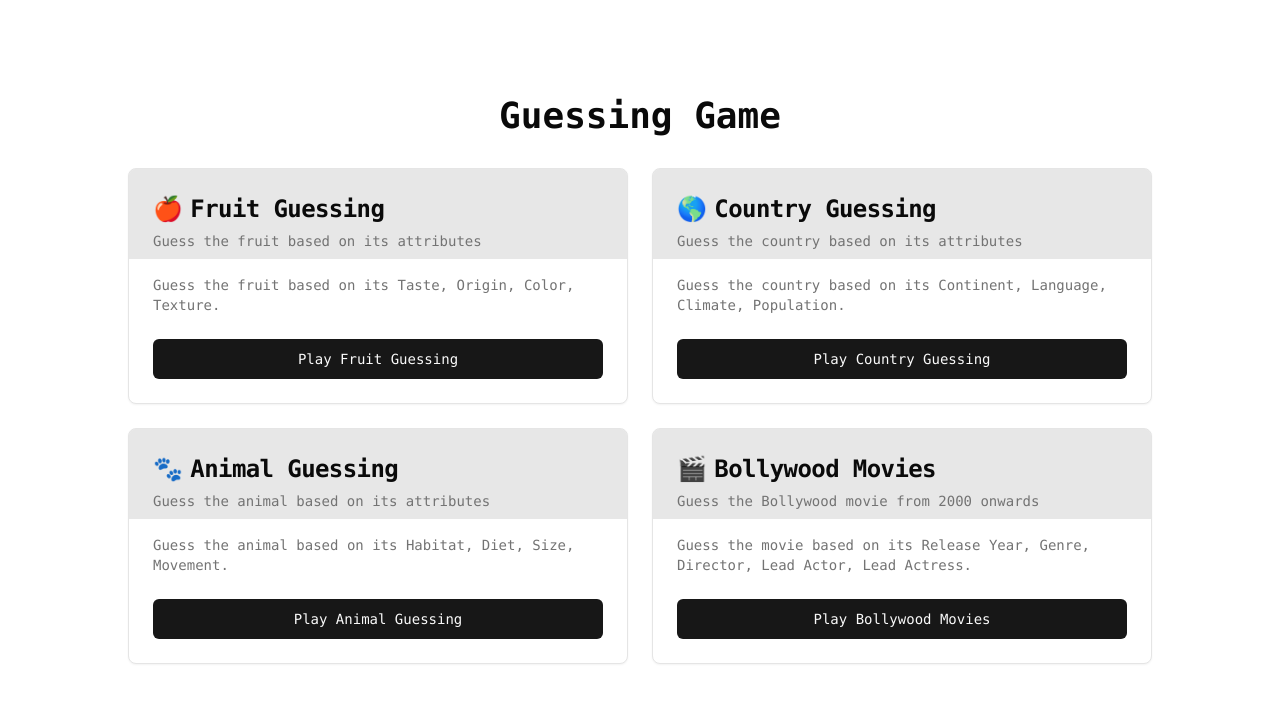
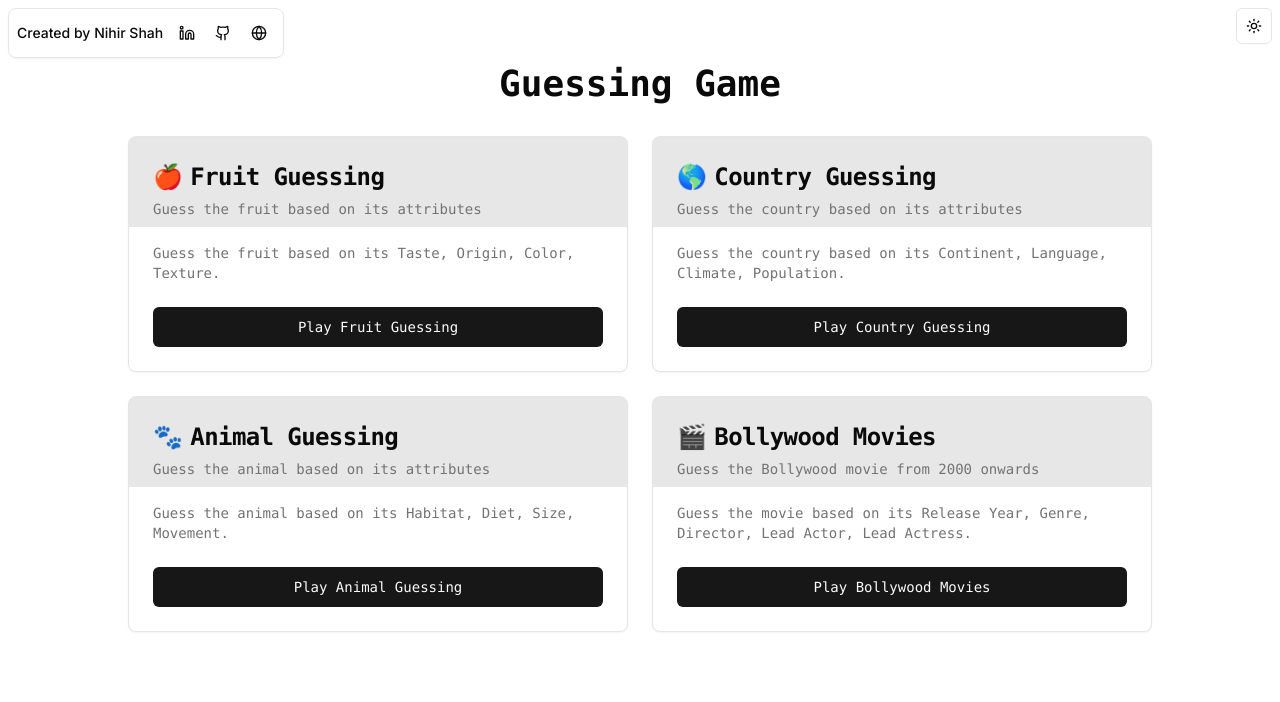
Before and after one commit to Nihir10dec/customWordle, a Next.js app: page / in a window 1280 px wide. Shown: the top 702 px of the page. Built offline with nearby package versions, Linux system fonts and the light colour scheme.

Commit message:
Added Author info and theme toggle as well as share results

```diff
--- a/app/layout.tsx
+++ b/app/layout.tsx
@@ -2,13 +2,17 @@ import type React from "react"
 import "@/app/globals.css"
 import { Inter } from "next/font/google"
 import { ThemeProvider } from "@/components/theme-provider"
+import { ThemeToggle } from "@/components/theme-toggle";
+import AuthorInfo from "@/components/author-info";
 
 const inter = Inter({ subsets: ["latin"] })
 
 export const metadata = {
-  title: "Guessing Game",
-  description: "A fun guessing game with multiple categories",
-    generator: 'v0.dev'
+  title: "Guessing Game by Nihir Shah",
+  description: "A fun guessing game with multiple categories created by Nihir Shah.",
+  creator: 'Nihir Shah',
+  authors: 'Nihir Shah',
+
 }
 
 export default function RootLayout({ children }: { children: React.ReactNode }) {
@@ -16,6 +20,13 @@ export default function RootLayout({ children }: { children: React.ReactNode })
     <html lang="en" suppressHydrationWarning>
       <body className={inter.className}>
         <ThemeProvider attribute="class" defaultTheme="system" enableSystem>
+          <AuthorInfo
+            name="Nihir Shah"
+            linkedinUrl="https://www.linkedin.com/in/nihir-shah/"
+            githubUrl="https://github.com/Nihir10dec"
+            portfolioUrl="https://nihir-shah.netlify.app/"
+          />
+          <ThemeToggle />
           {children}
         </ThemeProvider>
       </body>
--- a/app/page.tsx
+++ b/app/page.tsx
@@ -2,7 +2,7 @@ import CategorySelection from "@/components/category-selection"
 
 export default function Home() {
   return (
-    <main className="flex min-h-screen flex-col items-center justify-between p-4 md:p-24">
+    <main className="flex min-h-screen flex-col items-center justify-between pt-16 p-4 md:p-16">
       <div className="z-10 w-full max-w-5xl items-center justify-center font-mono text-sm">
         <h1 className="text-3xl md:text-4xl font-bold text-center mb-8">Guessing Game</h1>
         <CategorySelection />
--- /dev/null
+++ b/components/author-info.tsx
@@ -0,0 +1,70 @@
+import Link from "next/link"
+import { Github, Linkedin, Globe } from "lucide-react"
+import { Button } from "@/components/ui/button"
+import { Tooltip, TooltipContent, TooltipProvider, TooltipTrigger } from "@/components/ui/tooltip"
+
+interface AuthorInfoProps {
+  name: string
+  linkedinUrl: string
+  githubUrl: string
+  portfolioUrl: string
+}
+
+export default function AuthorInfo({ name, linkedinUrl, githubUrl, portfolioUrl }: AuthorInfoProps) {
+  return (
+    <div className="fixed top-2 left-2 z-50 flex items-center gap-2 bg-background/80 backdrop-blur-sm p-2 rounded-lg shadow-sm border">
+      <span className="text-sm font-medium hidden md:inline-block">Created by {name}</span>
+      <span className="text-sm font-medium md:hidden">By {name}</span>
+
+      <div className="flex items-center gap-1">
+        <TooltipProvider>
+          <Tooltip>
+            <TooltipTrigger asChild>
+              <Button variant="ghost" size="icon" className="h-8 w-8" asChild>
+                <Link href={linkedinUrl} target="_blank" rel="noopener noreferrer">
+                  <Linkedin className="h-4 w-4" />
+                  <span className="sr-only">LinkedIn</span>
+                </Link>
+              </Button>
+            </TooltipTrigger>
+            <TooltipContent>
+              <p>LinkedIn Profile</p>
+            </TooltipContent>
+          </Tooltip>
+        </TooltipProvider>
+
+        <TooltipProvider>
+          <Tooltip>
+            <TooltipTrigger asChild>
+              <Button variant="ghost" size="icon" className="h-8 w-8" asChild>
+                <Link href={githubUrl} target="_blank" rel="noopener noreferrer">
+                  <Github className="h-4 w-4" />
+                  <span className="sr-only">GitHub</span>
+                </Link>
+              </Button>
+            </TooltipTrigger>
+            <TooltipContent>
+              <p>GitHub Profile</p>
+            </TooltipContent>
+          </Tooltip>
+        </TooltipProvider>
+
+        <TooltipProvider>
+          <Tooltip>
+            <TooltipTrigger asChild>
+              <Button variant="ghost" size="icon" className="h-8 w-8" asChild>
+                <Link href={portfolioUrl} target="_blank" rel="noopener noreferrer">
+                  <Globe className="h-4 w-4" />
+                  <span className="sr-only">Portfolio</span>
+                </Link>
+              </Button>
+            </TooltipTrigger>
+            <TooltipContent>
+              <p>Portfolio Site</p>
+            </TooltipContent>
+          </Tooltip>
+        </TooltipProvider>
+      </div>
+    </div>
+  )
+}
--- a/components/guessing-game.tsx
+++ b/components/guessing-game.tsx
@@ -15,6 +15,7 @@ import GameStats from "./game-stats"
 import HowToPlay from "./how-to-play"
 import { useGameStats } from "@/hooks/use-game-stats"
 import { useSound } from "@/hooks/use-sound"
+import ShareResults from "./share-result"
 
 export default function GuessingGame({ category }: { category: string }) {
   const categoryData = getCategoryData(category)
@@ -179,11 +180,11 @@ export default function GuessingGame({ category }: { category: string }) {
             )}
           </CardTitle>
           <div className="flex items-center">
-            <Button variant="ghost" size="icon" className="h-8 w-8 mr-1" onClick={() => setShowHowToPlay(true)}>
+            <Button variant="ghost" size="icon" className="h-8 w-8 ml-1" onClick={() => setShowHowToPlay(true)}>
               <HelpCircle className="h-4 w-4" />
               <span className="sr-only">How to Play</span>
             </Button>
-            <Button variant="ghost" size="icon" className="h-8 w-8" onClick={() => setShowStats(true)}>
+            <Button variant="ghost" size="icon" className="h-8 w-8 ml-1" onClick={() => setShowStats(true)}>
               <BarChart className="h-4 w-4" />
               <span className="sr-only">Statistics</span>
             </Button>
@@ -228,9 +229,12 @@ export default function GuessingGame({ category }: { category: string }) {
           ))}
         </div>
       </CardContent>
-      <CardFooter className="flex justify-between">
+      <CardFooter className="flex flex-wrap justify-between gap-2">
         <div className="text-sm text-muted-foreground">Attempts: {attempts}</div>
-        <Button onClick={startNewGame}>{gameWon ? "Play Again" : "New Game"}</Button>
+        <div className="flex items-center gap-2">
+          {gameWon && <ShareResults categoryName={categoryData.title} attempts={attempts} won={gameWon} />}
+          <Button onClick={startNewGame}>{gameWon ? "Play Again" : "New Game"}</Button>
+        </div>
       </CardFooter>
 
       <GameStats
--- /dev/null
+++ b/components/share-result.tsx
@@ -0,0 +1,61 @@
+"use client"
+
+import { useState } from "react"
+import { Share2 } from "lucide-react"
+import { Button } from "@/components/ui/button"
+import { Tooltip, TooltipContent, TooltipProvider, TooltipTrigger } from "@/components/ui/tooltip"
+import { toast } from "@/hooks/use-toast"
+
+interface ShareResultsProps {
+  categoryName: string
+  attempts: number
+  won: boolean
+}
+
+export default function ShareResults({ categoryName, attempts, won }: ShareResultsProps) {
+  const [isSharing, setIsSharing] = useState(false)
+
+  const handleShare = async () => {
+    setIsSharing(true)
+
+    const shareText = won
+      ? `I guessed the ${categoryName} in ${attempts} attempts! 🎮 Play the Guessing Game!`
+      : `I tried guessing the ${categoryName} but couldn't get it this time. 🎮 Can you do better?`
+
+    try {
+      if (navigator.share) {
+        await navigator.share({
+          title: "Guessing Game Results",
+          text: shareText,
+          url: window.location.href,
+        })
+      } else {
+        await navigator.clipboard.writeText(shareText + " " + window.location.href)
+        toast({
+          title: "Copied to clipboard",
+          description: "Share your results with friends!",
+        })
+      }
+    } catch (error) {
+      console.error("Error sharing:", error)
+    } finally {
+      setIsSharing(false)
+    }
+  }
+
+  return (
+    <TooltipProvider>
+      <Tooltip>
+        <TooltipTrigger asChild>
+          <Button variant="outline" size="sm" className="gap-1" onClick={handleShare} disabled={isSharing}>
+            <Share2 className="h-4 w-4" />
+            <span>Share</span>
+          </Button>
+        </TooltipTrigger>
+        <TooltipContent>
+          <p>Share your results</p>
+        </TooltipContent>
+      </Tooltip>
+    </TooltipProvider>
+  )
+}
--- /dev/null
+++ b/components/theme-toggle.tsx
@@ -0,0 +1,34 @@
+"use client"
+
+import { Moon, Sun } from "lucide-react"
+import { useTheme } from "next-themes"
+import { Button } from "@/components/ui/button"
+import { Tooltip, TooltipContent, TooltipProvider, TooltipTrigger } from "@/components/ui/tooltip"
+
+export function ThemeToggle() {
+  const { setTheme, theme } = useTheme()
+
+  return (
+    <div className="fixed top-2 right-2">
+      <TooltipProvider>
+        <Tooltip>
+          <TooltipTrigger asChild>
+            <Button
+              variant="outline"
+              size="icon"
+              onClick={() => setTheme(theme === "dark" ? "light" : "dark")}
+              className="h-9 w-9 "
+            >
+              <Sun className="h-[1.2rem] w-[1.2rem] rotate-0 scale-100 transition-all dark:-rotate-90 dark:scale-0" />
+              <Moon className="absolute h-[1.2rem] w-[1.2rem] rotate-90 scale-0 transition-all dark:rotate-0 dark:scale-100" />
+              <span className="sr-only">Toggle theme</span>
+            </Button>
+          </TooltipTrigger>
+          <TooltipContent>
+            <p>Toggle theme</p>
+          </TooltipContent>
+        </Tooltip>
+      </TooltipProvider>
+    </div>
+  )
+}
```
